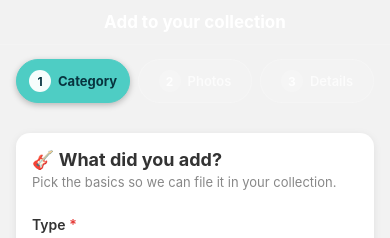
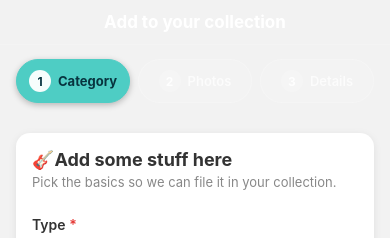
Before and after one commit to dps3ven/my_stuff, a React Native app: screen /AddInstrument in a window 390 px wide. Shown: the top 238 px of the page. Built offline with nearby package versions, Linux system fonts and the light colour scheme.

Commit message:
minor change

```diff
--- a/screens/AddInstrumentScreen.js
+++ b/screens/AddInstrumentScreen.js
@@ -342,7 +342,7 @@ export default function AddInstrumentScreen({ navigation, route }) {
     const model = watch('model');
     return (
       <View style={styles.stepContent}>
-        <Text style={styles.stepTitle}>🎸 What did you add?</Text>
+        <Text style={styles.stepTitle}>🎸Add some stuff here</Text>
         <Text style={styles.stepHint}>Pick the basics so we can file it in your collection.</Text>
 
         <Text style={styles.fieldLabel}>Type <Text style={styles.required}>*</Text></Text>
```
